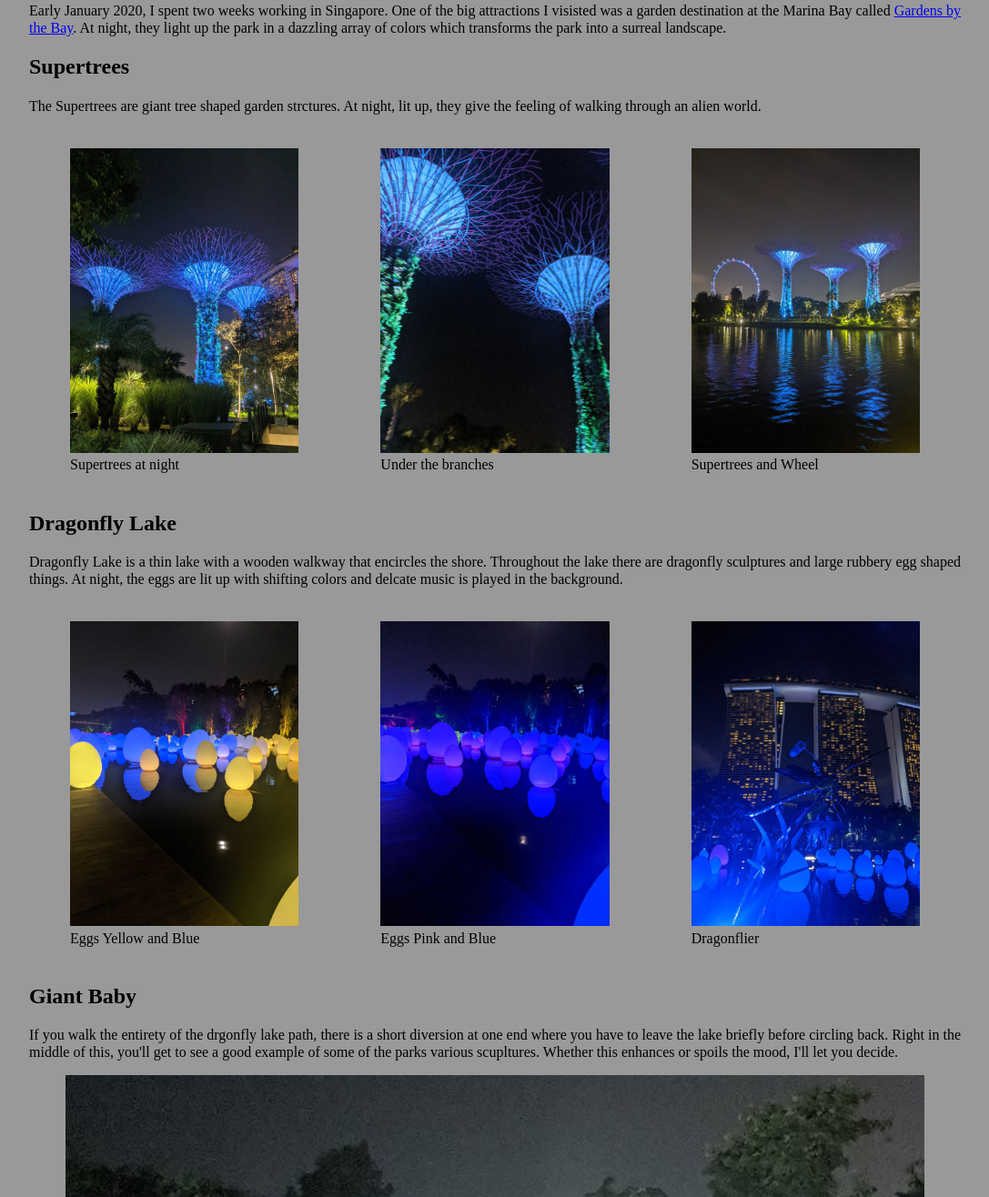
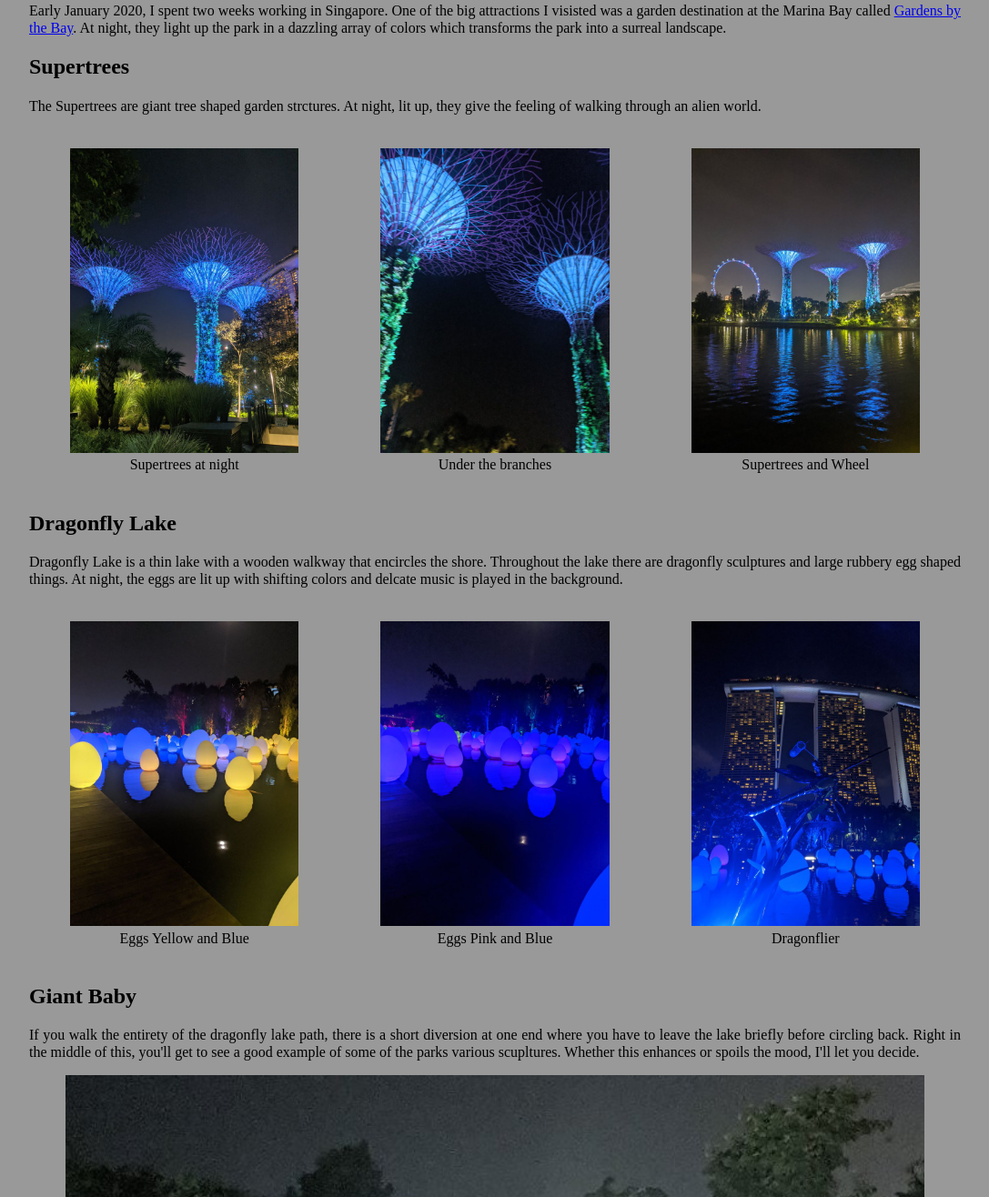
Before and after one commit to unk1nd0ne/html-me-something, a plain HTML site: page index.html in a window 1280 px wide. Shown: the part 504-1820 px from the top of the page at 91% size, without its empty margins (96-1183 px from the left). Drawn offline with Linux system fonts and the light colour scheme.

Commit message:
Changed alignment, fixed spelling

```diff
--- a/index.html
+++ b/index.html
@@ -31,24 +31,18 @@
                     <h2>Supertrees</h2>
                     <p>The Supertrees are giant tree shaped garden strctures. At night, lit up, they give the feeling of walking through an alien world.</p>
                     <div class="row">
-                        <div class="column">
-                            <figure>
+                        <figure class="column">
                             <img src="images/supertrees-sg.jpg" alt="Supertrees at night." style="width:100%">
                             <figcaption>Supertrees at night</figcaption>
                         </figure>
-                        </div>
-                        <div class="column">
-                            <figure>
+                        <figure class="column">
                             <img src="images/supertrees2-sg.jpg" alt="Supertrees at night." style="width:100%">
                             <figcaption>Under the branches</figcaption>
                         </figure>
-                          </div>
-                        <div class="column">
-                            <figure>
+                        <figure class="column">
                             <img src="images/wheelandtrees-sg.jpg" alt="Supertrees at night." style="width:100%">
                             <figcaption>Supertrees and Wheel</figcaption>
                         </figure>
-                        </div>
                       </div>
                 </section>
             </article>
@@ -58,24 +52,18 @@
                     <h2>Dragonfly Lake</h2>
                     <p>Dragonfly Lake is a thin lake with a wooden walkway that encircles the shore. Throughout the lake there are dragonfly sculptures and large rubbery egg shaped things. At night, the eggs are lit up with shifting colors and delcate music is played in the background.</p>
                     <div class="row">
-                        <div class="column">
-                          <figure>
+                        <figure class="column">
                             <img src="images/eggs1-sg.jpg" alt="Supertrees at night." style="width:100%">
                             <figcaption>Eggs Yellow and Blue</figcaption>
                         </figure>
-                        </div>
-                        <div class="column">
-                            <figure>
+                        <figure class="column">
                             <img src="images/eggs2-sg.jpg" alt="Supertrees at night." style="width:100%">
                             <figcaption>Eggs Pink and Blue</figcaption>
                         </figure>
-                        </div>
-                        <div class="column">
-                            <figure>
+                        <figure class="column">
                             <img src="images/dragonfly-sg.jpg" alt="Supertrees at night." style="width:100%">
                             <figcaption>Dragonflier</figcaption>
                         </figure>
-                          </div>
                       </div>
                 </section>
             </article>
@@ -83,7 +71,7 @@
                 <section>
                     <a name="giantbaby"></a>
                     <h2>Giant Baby</h2>
-                    <p>If you walk the entirety of the drgonfly lake path, there is a short diversion at one end where you have to leave the lake briefly before circling back. Right in the middle of this, you'll get to see a good example of some of the parks various scupltures. Whether this enhances or spoils the mood, I'll let you decide.</p>
+                    <p>If you walk the entirety of the dragonfly lake path, there is a short diversion at one end where you have to leave the lake briefly before circling back. Right in the middle of this, you'll get to see a good example of some of the parks various scupltures. Whether this enhances or spoils the mood, I'll let you decide.</p>
                     <figure>
                         <img src="images/giantbaby-sg.jpg" alt="Supertrees at night." style="width:100%">
                         <figcaption>Were you having a romantic night?</figcaption>
--- a/styles.css
+++ b/styles.css
@@ -66,3 +66,6 @@ section p {
     margin-right: auto;
     width: 50%;
   }
+  figcaption {
+    text-align: center;
+  }
```
Lines whose indentation alone changed are shown as unchanged.
